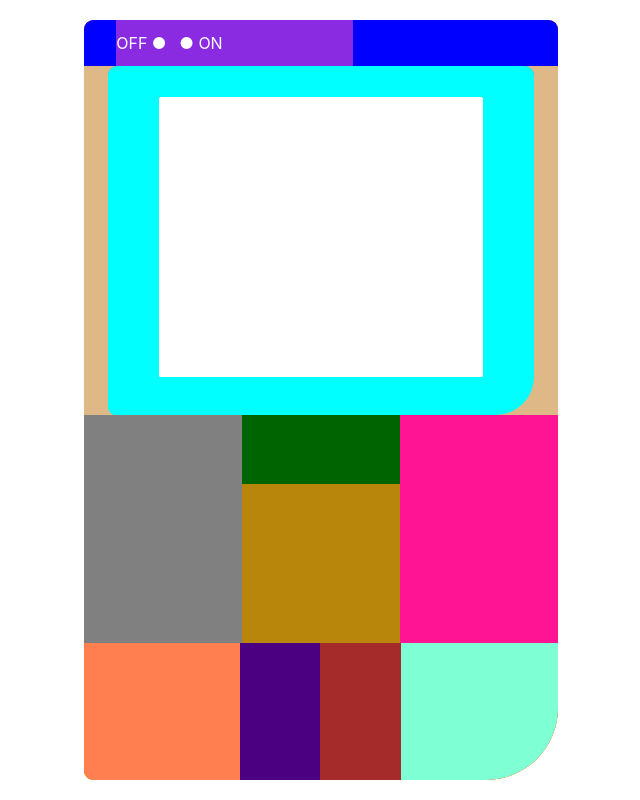
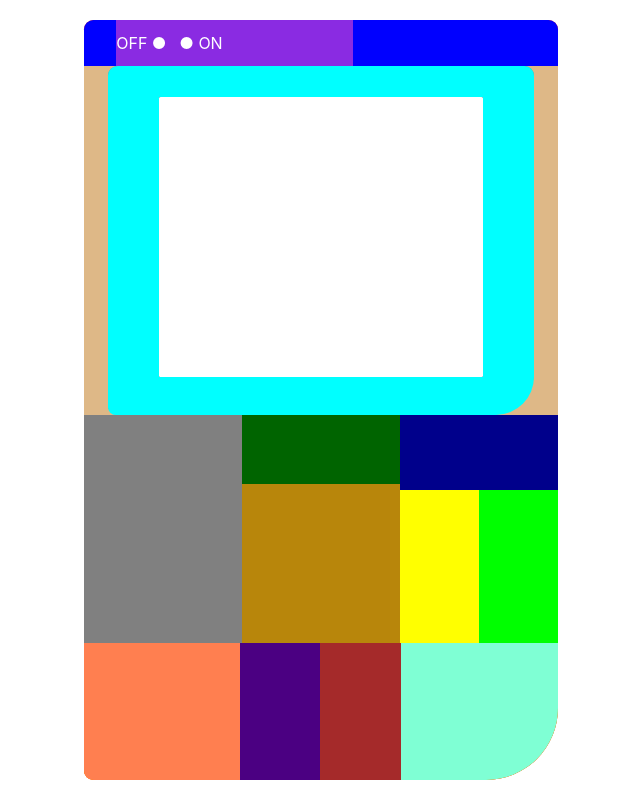
Before and after one commit to xIMet3/gameBoyReact, a React (Vite) app: page / in a window 1280 px wide. Shown: the whole page, without its empty margins (319-959 px from the left). Built offline with nearby package versions, Linux system fonts and the light colour scheme.

Commit message:
[feat]More exhaustive delimitation of the area of the button panel A and B. // Delimitacion mas exhaustiva de la zona de la botonera A y B.

```diff
--- a/src/Common/Consola/Consola.css
+++ b/src/Common/Consola/Consola.css
@@ -10,7 +10,7 @@
     width: 98vw;
   }
 }
-
+/* ZONA BORDE ARRIBA */
 .bordeArriba {
     width: 100%;
     height: 6%;
@@ -34,6 +34,7 @@
     margin-left: 0.8em;
 }
 
+/* ZONA PANTALLA */
 .partePantalla {
     background-color: burlywood;
     height: 46%;
@@ -119,6 +120,31 @@
     background-color: deeppink;
     height: 100%;
     width: 33.4%;
+    display: flex;
+    flex-direction: column;
+}
+
+.vacio1 {
+    background-color: darkblue;
+    height: 33%;
+}
+
+.botoneraAB {
+    height: 67%;
+    width: 100%;
+    display: flex;
+}
+
+.botoneraB {
+    background-color: yellow;
+    height: 100%;
+    width: 50%;
+}
+
+.botoneraA {
+    background-color: lime;
+    height: 100%;
+    width: 50%;
 }
 
 .parteBaja {
@@ -130,7 +156,7 @@
     display: flex;
 }
 
-.vacio1 {
+.vacio2 {
     background-color: coral;
     height: 100%;
     width: 32.8%;
--- a/src/Common/Consola/Consola.jsx
+++ b/src/Common/Consola/Consola.jsx
@@ -29,10 +29,16 @@ export const Consola = () => {
             <div className="parteCentral">
                 <div className="parteCruceta"></div>
                 <div className="parteLogo"></div>
-                <div className="parteBotonera"></div>
+                <div className="parteBotonera">
+                    <div className="vacio1"></div>
+                    <div className="botoneraAB">
+                        <div className="botoneraB"></div>
+                        <div className="botoneraA"></div>
+                    </div>
+                </div>
             </div>
             <div className="parteBaja">
-                <div className="vacio1"></div>
+                <div className="vacio2"></div>
                 <div className="parteSelect"></div>
                 <div className="parteStart"></div>
                 <div className="parteAltavoz"></div>
```
